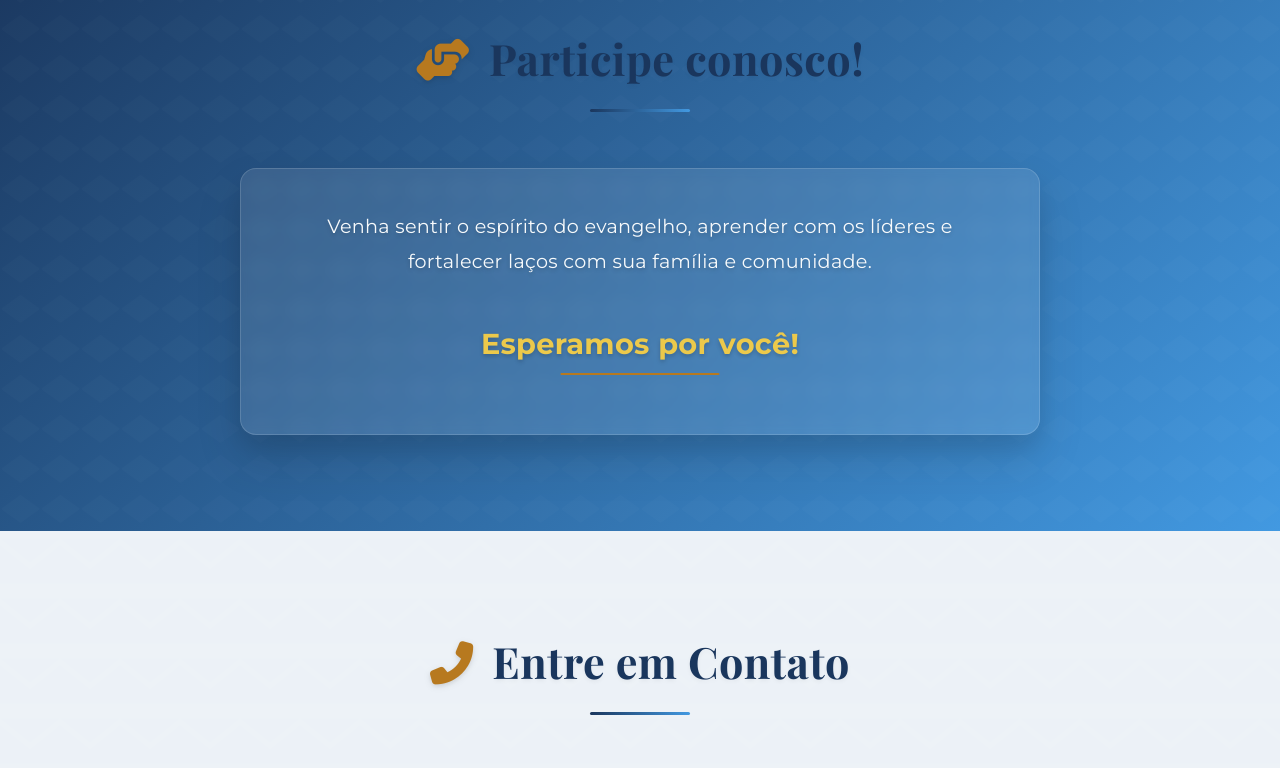
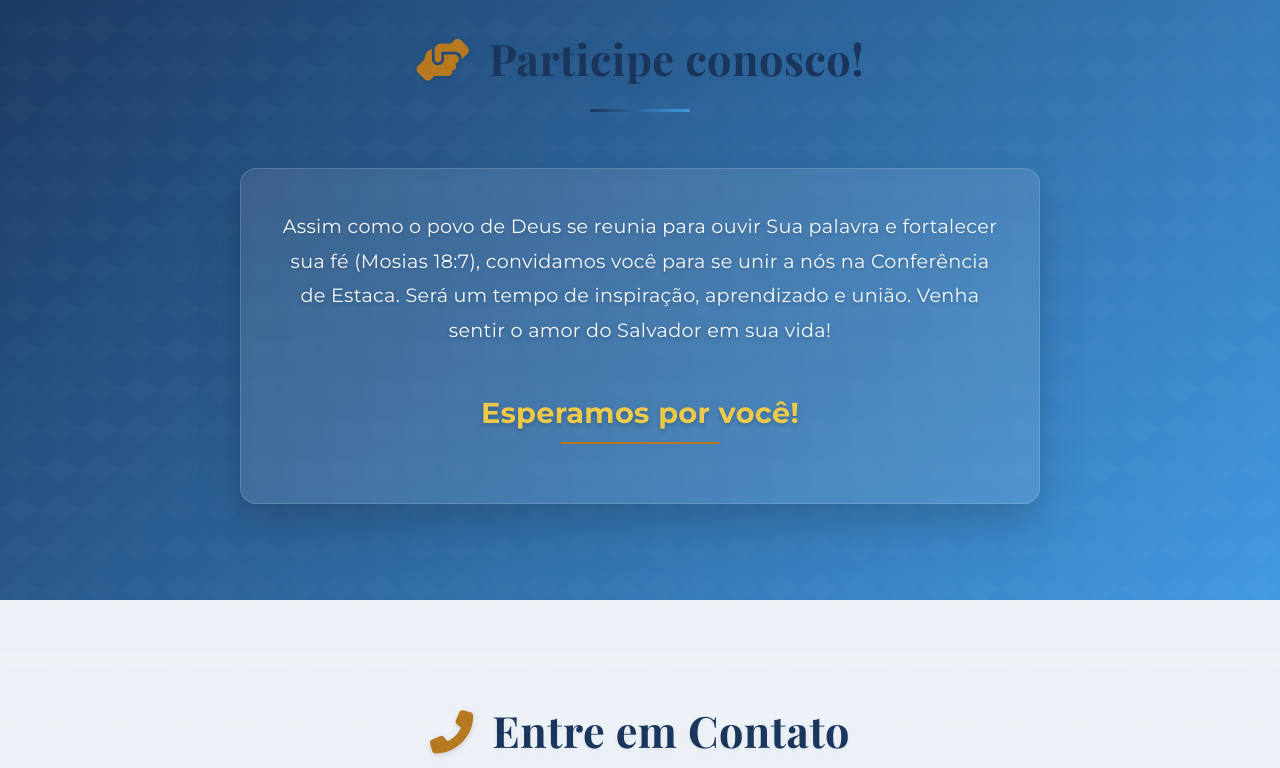
Before and after one commit to LuizJuniorFSS/teste1, a plain HTML site: page index.html in a window 1280 px wide. Shown: the part 2462-3230 px from the top of the page. Drawn offline with nearby package versions, Linux system fonts and the light colour scheme.

Commit message:
Update index.html

```diff
--- a/index.html
+++ b/index.html
@@ -132,7 +132,9 @@
 
                 <div class="invitation-content">
                     <div class="invitation-text">
-                        <p>Venha sentir o espírito do evangelho, aprender com os líderes e fortalecer laços com sua família e comunidade.</p>
+                        <p>Assim como o povo de Deus se reunia para ouvir Sua palavra e fortalecer sua fé (Mosias 18:7),
+                            convidamos você para se unir a nós na Conferência de Estaca. Será um tempo de inspiração,
+                            aprendizado e união. Venha sentir o amor do Salvador em sua vida!</p>
                         <p class="highlight">Esperamos por você!</p>
                     </div>
                 </div>
```
